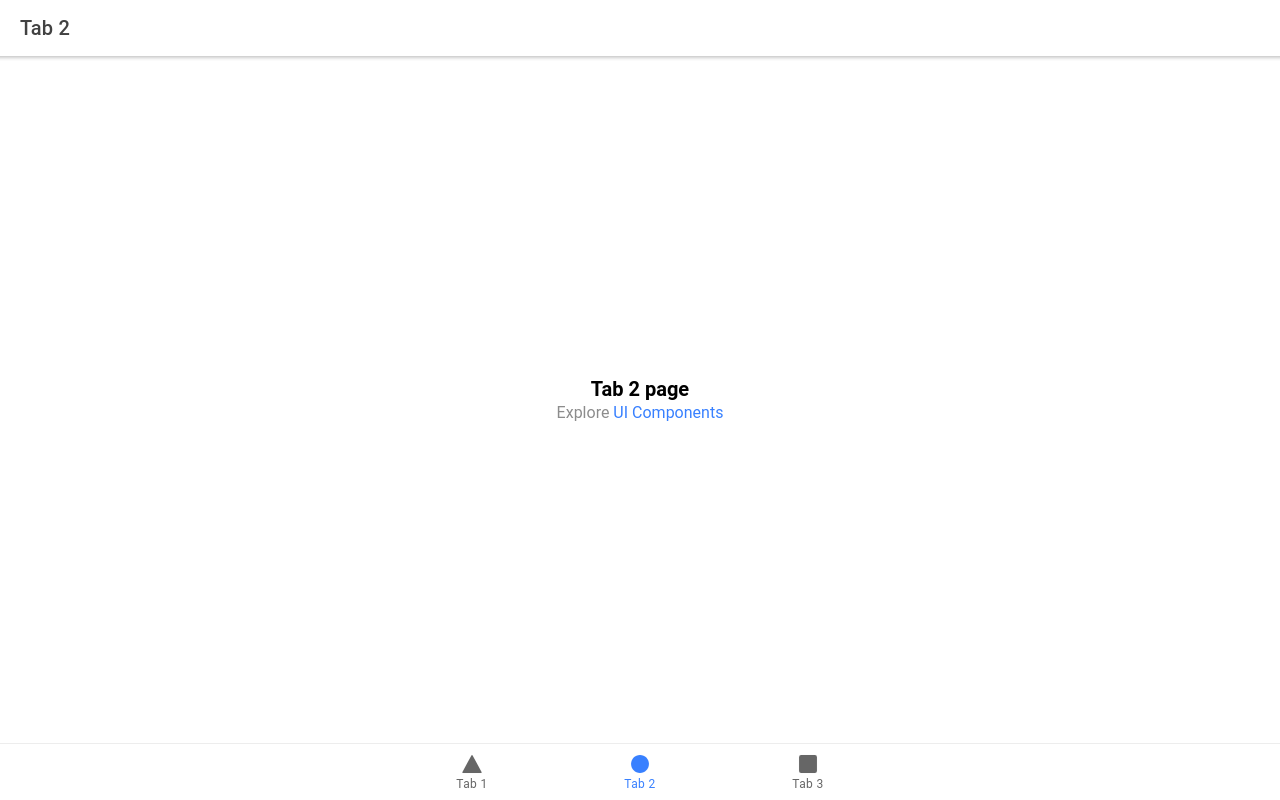
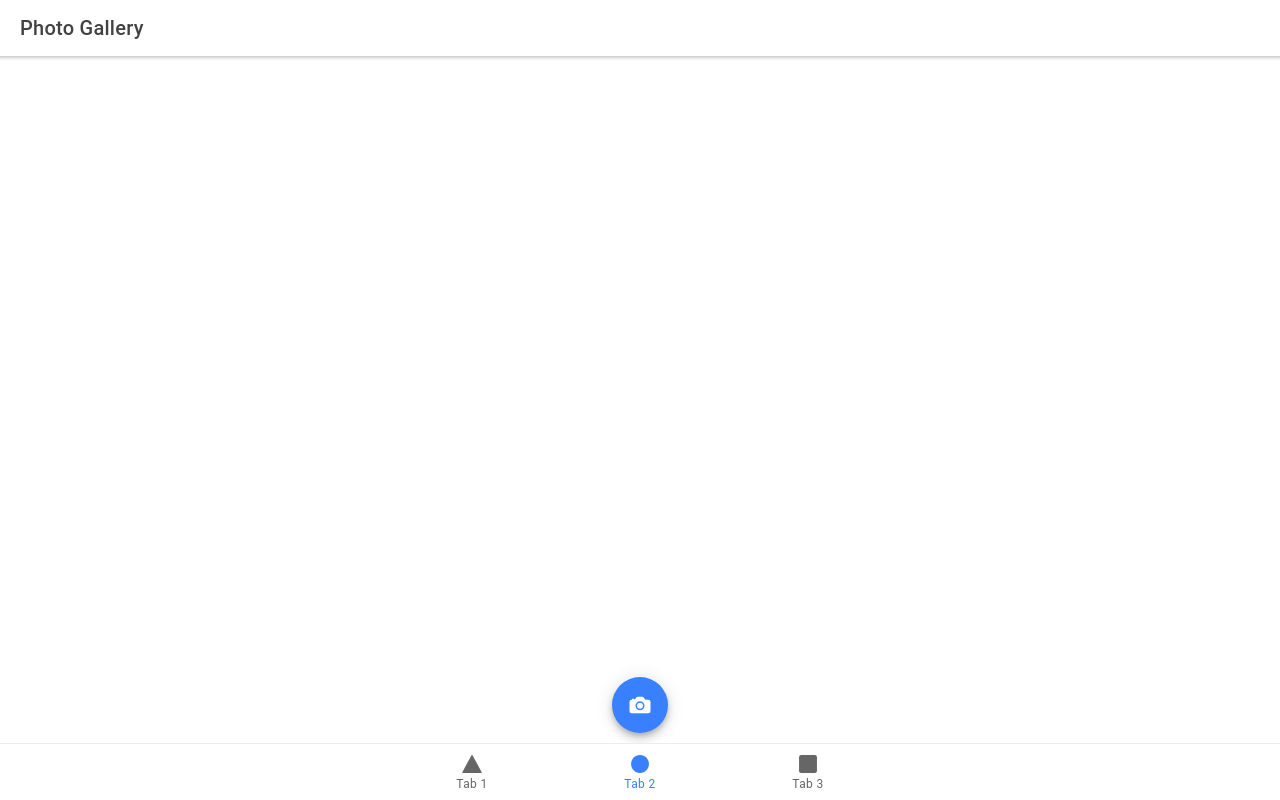
Before and after one commit to RaniAgus/ionic-photo-gallery, a React (Create React App) app: page /tab2 in a window 1280 px wide. Built offline with nearby package versions, Linux system fonts and the light colour scheme.

Commit message:
add fab to the bottom of the page

```diff
--- a/src/pages/Tab2.tsx
+++ b/src/pages/Tab2.tsx
@@ -1,22 +1,35 @@
-import { IonContent, IonHeader, IonPage, IonTitle, IonToolbar } from '@ionic/react';
-import ExploreContainer from '../components/ExploreContainer';
+import { camera } from 'ionicons/icons';
+import {
+  IonContent,
+  IonHeader,
+  IonPage,
+  IonTitle,
+  IonToolbar,
+  IonFab,
+  IonFabButton,
+  IonIcon,
+} from '@ionic/react';
 import './Tab2.css';
 
 const Tab2: React.FC = () => {
+  const takePhoto = () => {
+    console.log('To be implemented soon!');
+  };
+
   return (
     <IonPage>
       <IonHeader>
         <IonToolbar>
-          <IonTitle>Tab 2</IonTitle>
+          <IonTitle>Photo Gallery</IonTitle>
         </IonToolbar>
       </IonHeader>
       <IonContent fullscreen>
-        <IonHeader collapse="condense">
-          <IonToolbar>
-            <IonTitle size="large">Tab 2</IonTitle>
-          </IonToolbar>
-        </IonHeader>
-        <ExploreContainer name="Tab 2 page" />
+        {/* Floating Action Button ref: https://ionicframework.com/docs/api/fab */}
+        <IonFab vertical='bottom' horizontal='center' slot='fixed'>
+          <IonFabButton onClick={() => takePhoto()}>
+            <IonIcon icon={camera}></IonIcon>
+          </IonFabButton>
+        </IonFab>
       </IonContent>
     </IonPage>
   );
```
